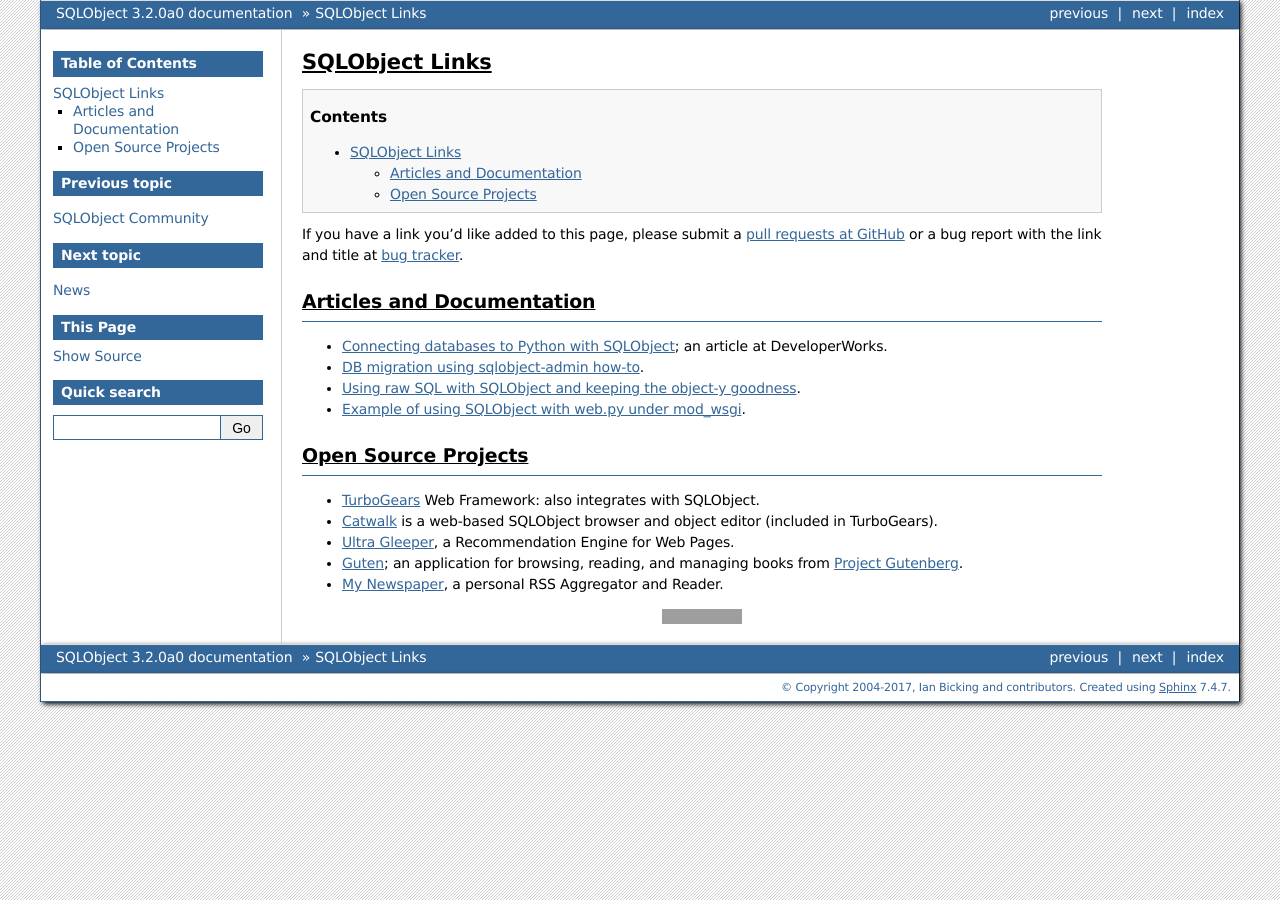
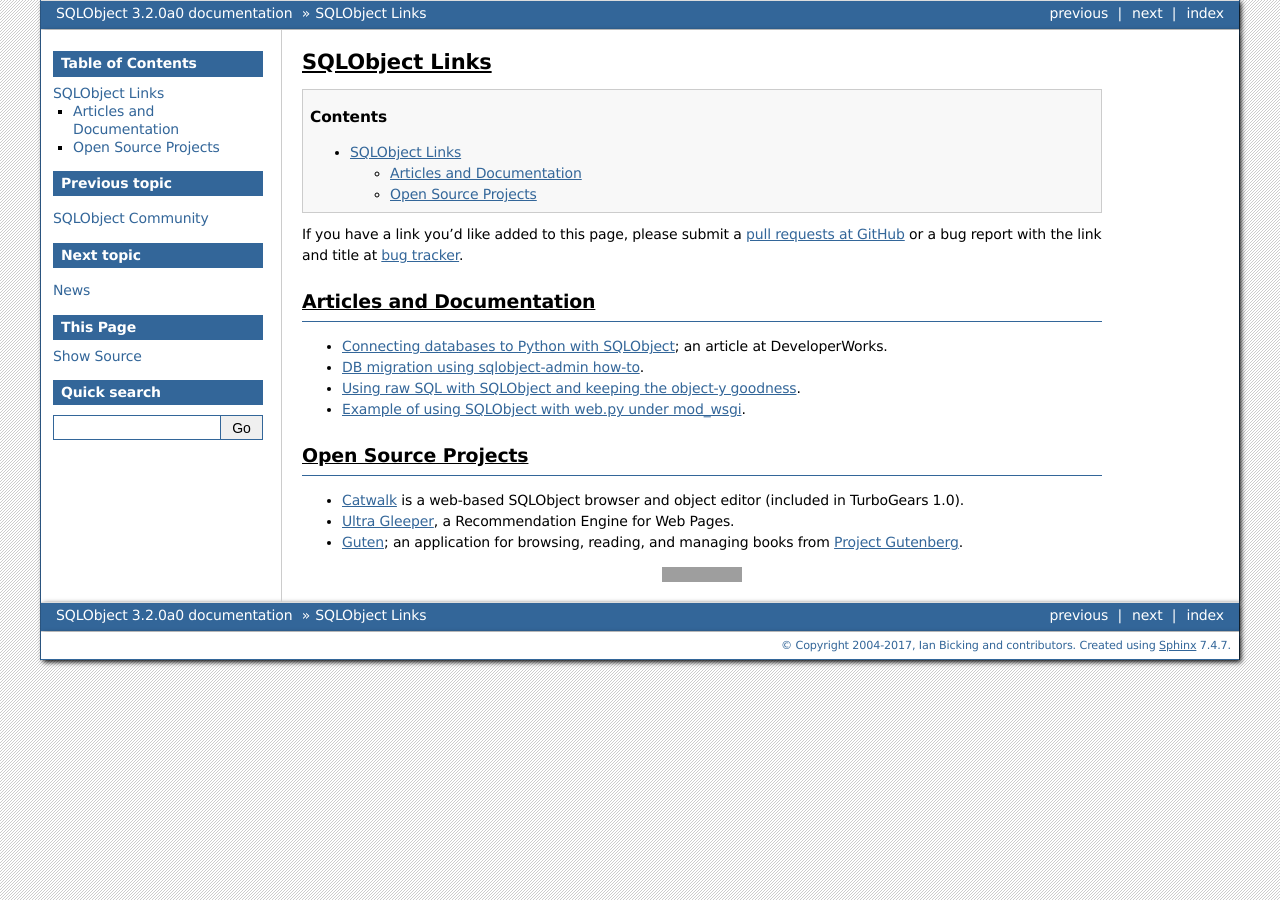
Before and after one commit to sqlobject/sqlobject, a Sphinx documentation site: the page built from docs/links.rst, in a window 1280 px wide. Built offline with Sphinx 7.4.7, drawn with Linux system fonts in a browser that asks for light colours; grey boxes are pictures that could not be loaded.

Commit message:
Update links: remove outdated projects
[skip ci]

```diff
--- a/docs/links.rst
+++ b/docs/links.rst
@@ -27,12 +27,9 @@
 Open Source Projects
 --------------------
 
-* `TurboGears <http://turbogears.org/>`_ Web Framework: also integrates
-  with SQLObject.
-
 * `Catwalk <http://turbogears.org/1.0/docs/Catwalk.html>`_ is a
   web-based SQLObject browser and object editor (included in
-  TurboGears).
+  TurboGears 1.0).
 
 * `Ultra Gleeper <http://www.crummy.com/software/UltraGleeper/>`_, a
   Recommendation Engine for Web Pages.
@@ -41,9 +38,6 @@
   browsing, reading, and managing books from `Project Gutenberg
   <https://www.gutenberg.org/>`_.
 
-* `My Newspaper <http://inigo.katxi.org/devel/mynewspaper/>`_, a
-  personal RSS Aggregator and Reader.
-
 .. image:: https://sourceforge.net/sflogo.php?group_id=74338&type=10
    :target: https://sourceforge.net/projects/sqlobject
    :class: noborder
```
